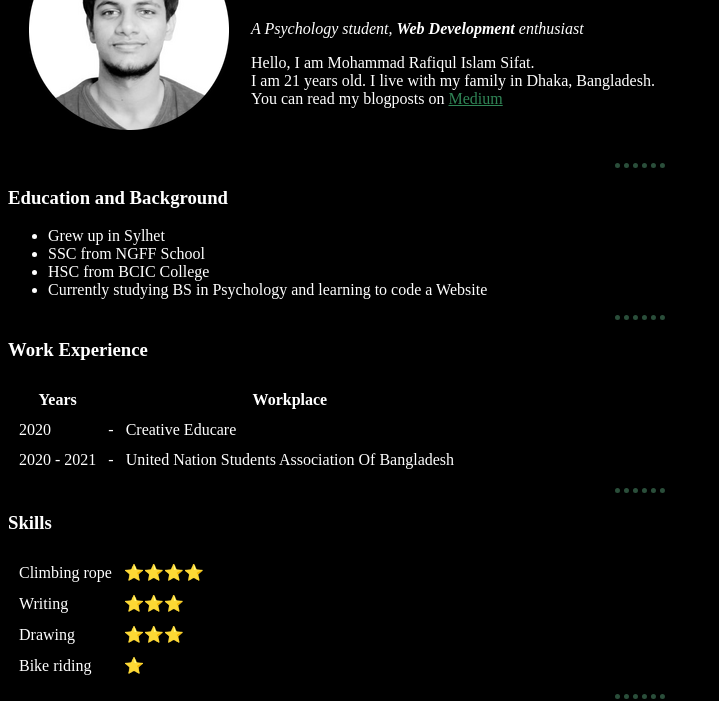
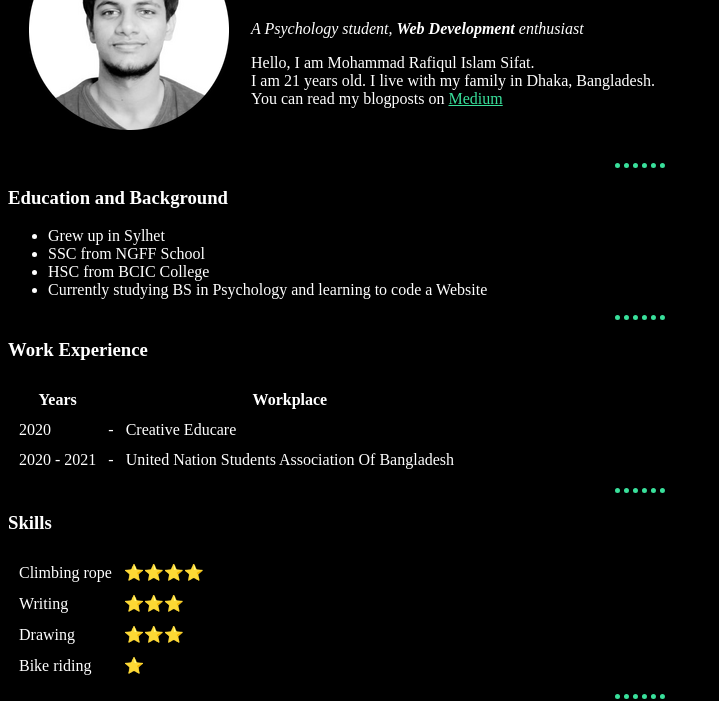
Before and after one commit to rafissif/resume, a plain HTML site: page index.html in a window 1280 px wide. Shown: the part 99-800 px from the top of the page, without its empty margins (0-719 px from the left). Drawn offline with Linux system fonts and the light colour scheme.

Commit message:
Update style.css

```diff
--- a/css/style.css
+++ b/css/style.css
@@ -3,11 +3,11 @@ body {
     color: #FFFFFF;
   }
   a {
-    color: rgb(48, 133, 86);
+    color: #39e09b;
   }
   hr {
 
     border-style: none;
-    border-top: 5px dotted rgb(42, 78, 58);
+    border-top: 5px dotted #39e09b;
     width: 50px;
   }
```
